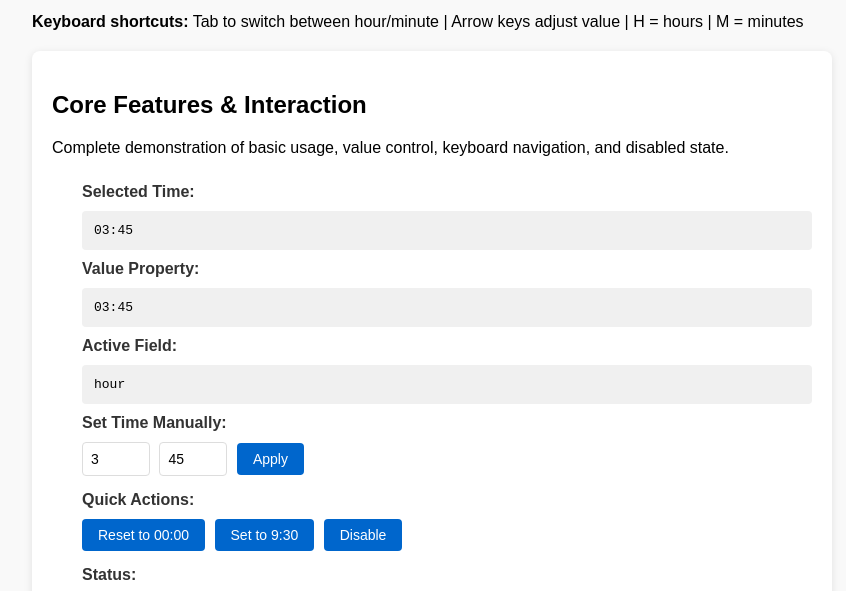
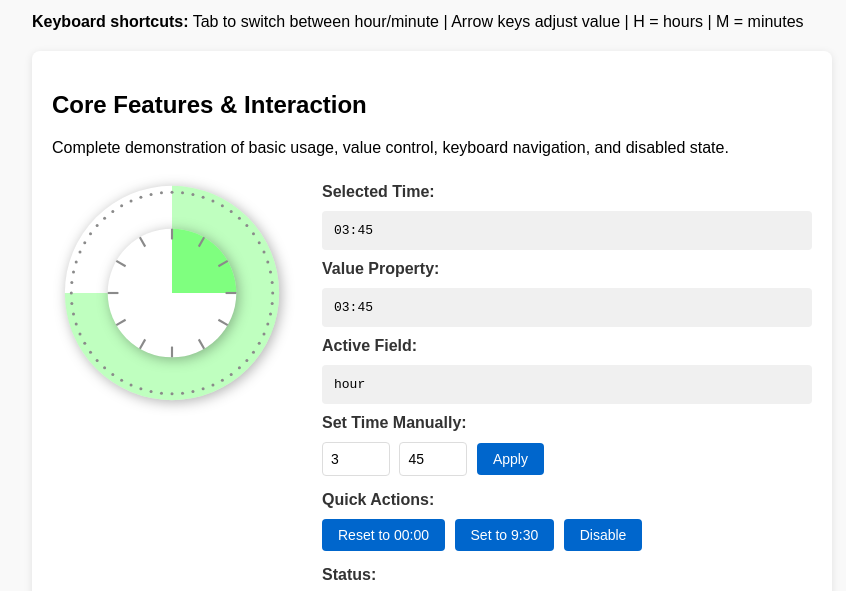
Before and after one commit to winterer/time-dial, a website: page examples/time-dial-demo.html in a window 1280 px wide. Shown: the part 179-770 px from the top of the page, without its empty margins (208-1054 px from the left). Drawn offline with Linux system fonts and the light colour scheme.

Commit message:
Update README to include live demo link and adjust local demo instructions; fix script path in demo HTML

```diff
--- a/examples/time-dial-demo.html
+++ b/examples/time-dial-demo.html
@@ -342,7 +342,7 @@
         }
     </style>
 
-    <script src="time-dial.js"></script>
+    <script src="../src/time-dial.js"></script>
     <script>
         // ===== Demo 1: Core Features & Interaction =====
         const dial1 = document.getElementById('dial1');
```
Also changed, not shown: README.md.
